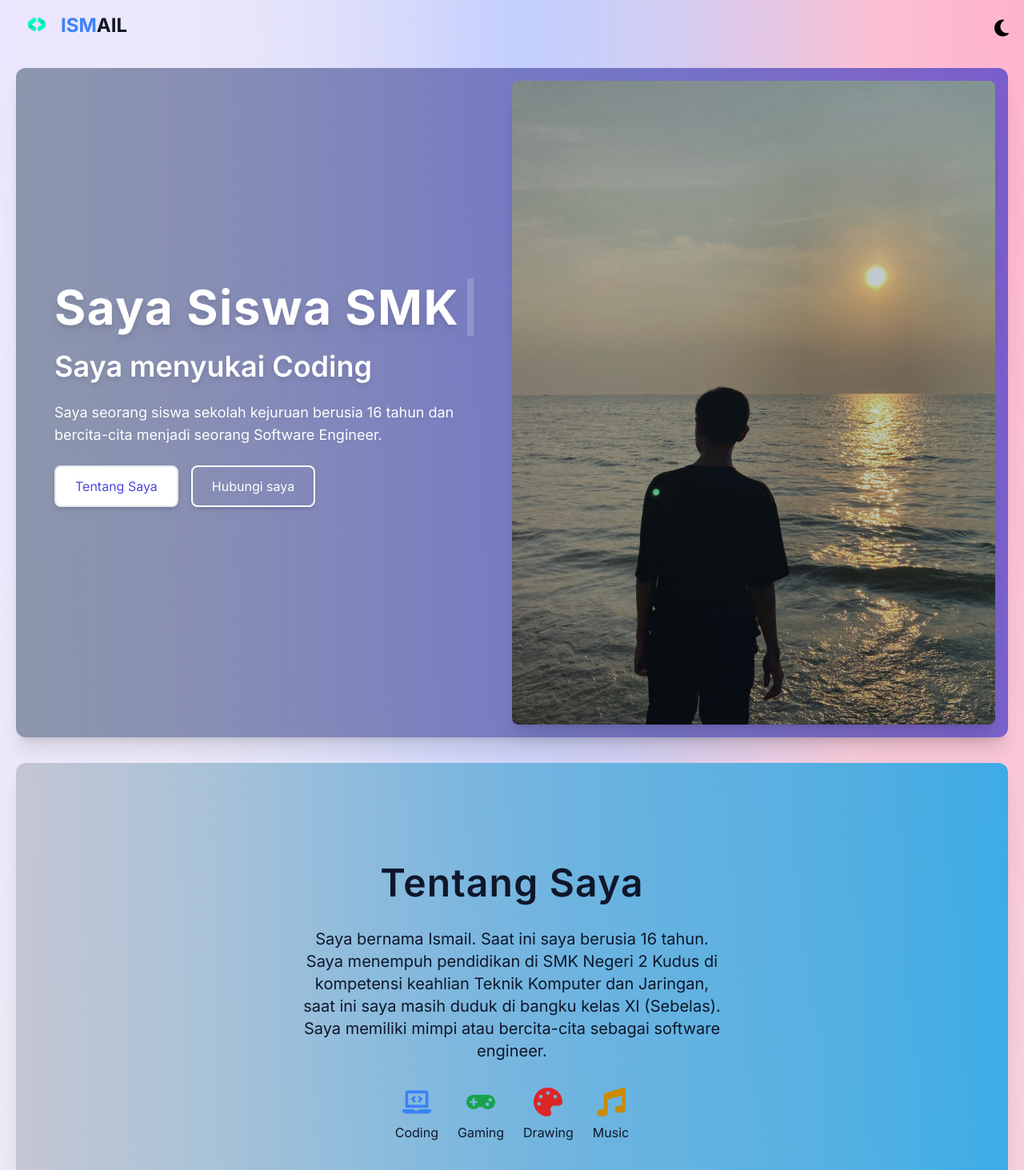
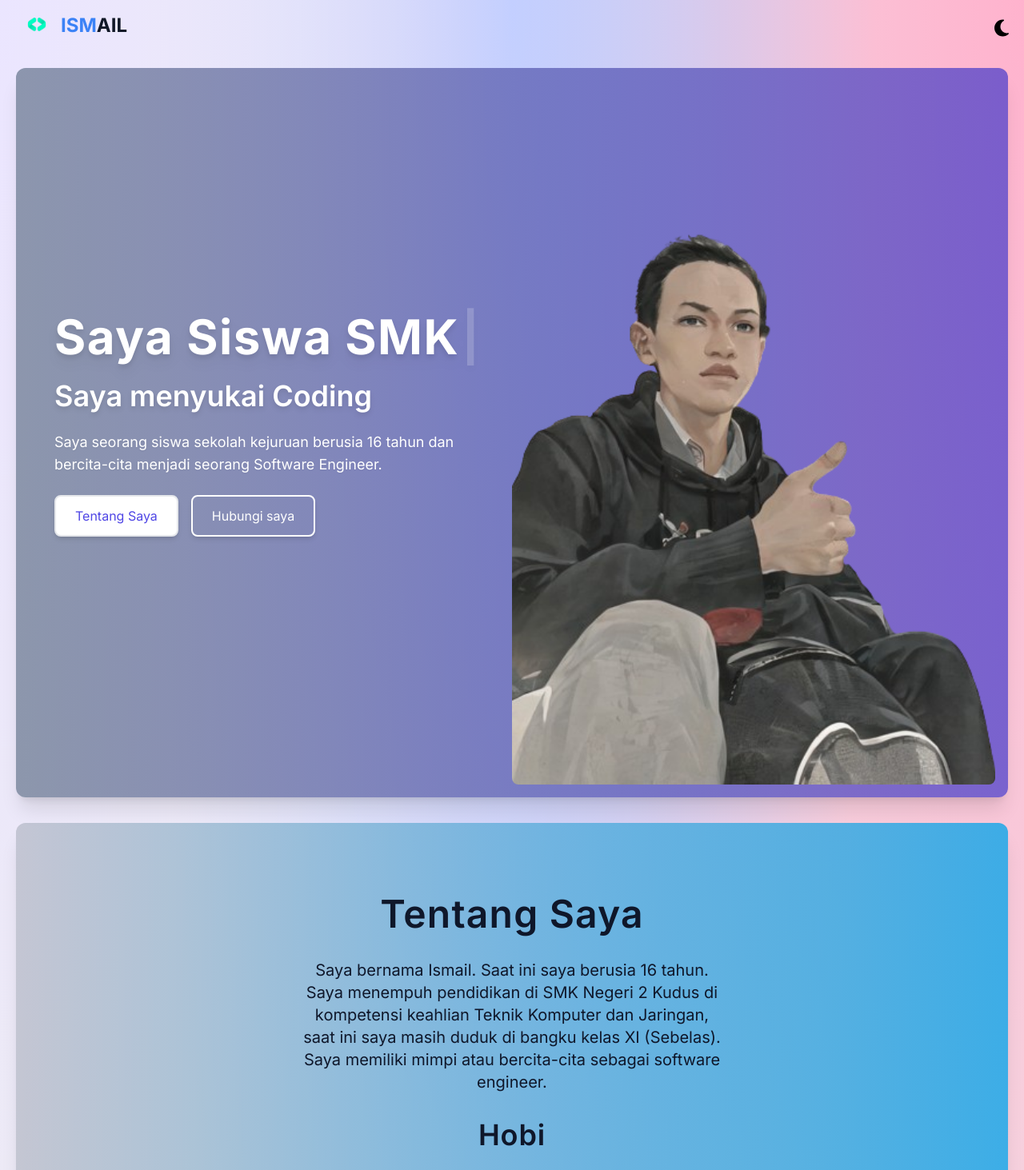
Before and after one commit to KaivanKeren/portfolio, a Next.js app: page / in a window 1280 px wide. Shown: the top 1463 px of the page at 80% size. Built offline with nearby package versions, Linux system fonts and the light colour scheme.

Commit message:
perubahan foto

```diff
--- a/src/components/AboutMe.tsx
+++ b/src/components/AboutMe.tsx
@@ -64,6 +64,14 @@ const AboutMe = React.forwardRef<HTMLElement>((props, ref) => {
           (Sebelas). Saya memiliki mimpi atau bercita-cita sebagai software
           engineer.
         </motion.p>
+
+        <motion.h3
+          variants={childVariants}
+          className="text-2xl sm:text-3xl md:text-4xl font-semibold tracking-wide leading-tight text-slate-900 dark:text-gray-200 mt-8"
+        >
+          Hobi
+        </motion.h3>
+
         <div className="flex flex-wrap justify-center gap-6">
           <motion.div
             variants={iconVariants}
@@ -94,6 +102,7 @@ const AboutMe = React.forwardRef<HTMLElement>((props, ref) => {
             <p className="text-slate-900 dark:text-gray-300">Music</p>
           </motion.div>
         </div>
+
         <motion.p
           variants={childVariants}
           className="text-base sm:text-lg md:text-xl text-slate-900 dark:text-gray-300"
--- a/src/components/Hero.tsx
+++ b/src/components/Hero.tsx
@@ -1,6 +1,6 @@
 "use client";
 
-import React from "react";
+import React, { useState } from "react";
 import { motion } from "framer-motion";
 import { Typewriter } from "react-simple-typewriter";
 
@@ -9,6 +9,27 @@ type HeroProps = {
 };
 
 const Hero: React.FC<HeroProps> = ({ scrollToRef }) => {
+  const [mousePosition, setMousePosition] = useState({ x: 0, y: 0 });
+  const [isHovering, setIsHovering] = useState(false);
+
+  const handleMouseMove = (
+    event: React.MouseEvent<HTMLDivElement, MouseEvent>
+  ) => {
+    const rect = event.currentTarget.getBoundingClientRect();
+    setMousePosition({
+      x: event.clientX - rect.left,
+      y: event.clientY - rect.top,
+    });
+  };
+
+  const handleMouseEnter = () => {
+    setIsHovering(true);
+  };
+
+  const handleMouseLeave = () => {
+    setIsHovering(false);
+  };
+
   const scrollToSection = (ref: React.RefObject<HTMLElement>) => {
     if (ref.current) {
       window.scrollTo({
@@ -17,6 +38,15 @@ const Hero: React.FC<HeroProps> = ({ scrollToRef }) => {
       });
     }
   };
+
+  const gradientStyle = isHovering
+    ? {
+        background: `radial-gradient(circle at ${mousePosition.x}px ${mousePosition.y}px, rgba(255, 255, 255, 0.2), transparent 70%)`,
+        opacity: 1,
+      }
+    : {
+        opacity: 0,
+      };
 
   return (
     <>
@@ -92,28 +122,22 @@ const Hero: React.FC<HeroProps> = ({ scrollToRef }) => {
           </div>
         </div>
         <motion.div
-          whileHover={{
-            scale: 1.01,
-            rotate: 1.6,
-            boxShadow: "0 10px 20px rgba(0, 0, 0, 0.3)", // Mengubah bayangan saat hover
-            filter: "brightness(1.2)", // Menambahkan efek pencerahan pada gambar saat hover
-          }}
           className="md:w-1/2 relative mt-8 md:mt-0"
+          onMouseMove={handleMouseMove}
+          onMouseEnter={handleMouseEnter}
+          onMouseLeave={handleMouseLeave}
         >
           <motion.img
             initial={{ scale: 0.8, opacity: 0 }}
             animate={{ scale: 1, opacity: 1 }}
             transition={{ duration: 1, delay: 0.3 }}
-            src="/foto.jpg"
+            src="/foto2.png"
             alt="John Doe"
-            className="w-full h-auto object-cover rounded-lg shadow-xl"
+            className="w-full h-auto object-cover rounded-lg"
           />
-
           <motion.div
-            initial={{ opacity: 0 }}
-            animate={{ opacity: 0.5 }}
-            transition={{ duration: 1, delay: 0.5 }}
-            className="absolute inset-0 rounded-lg bg-gradient-to-r from-slate-900/50 to-sky-950/50"
+            style={gradientStyle}
+            className="absolute inset-0 rounded-lg pointer-events-none"
           />
         </motion.div>
       </motion.section>
```
Also changed, not shown: public/foto2.png (added). Lines whose indentation alone changed are shown as unchanged.
